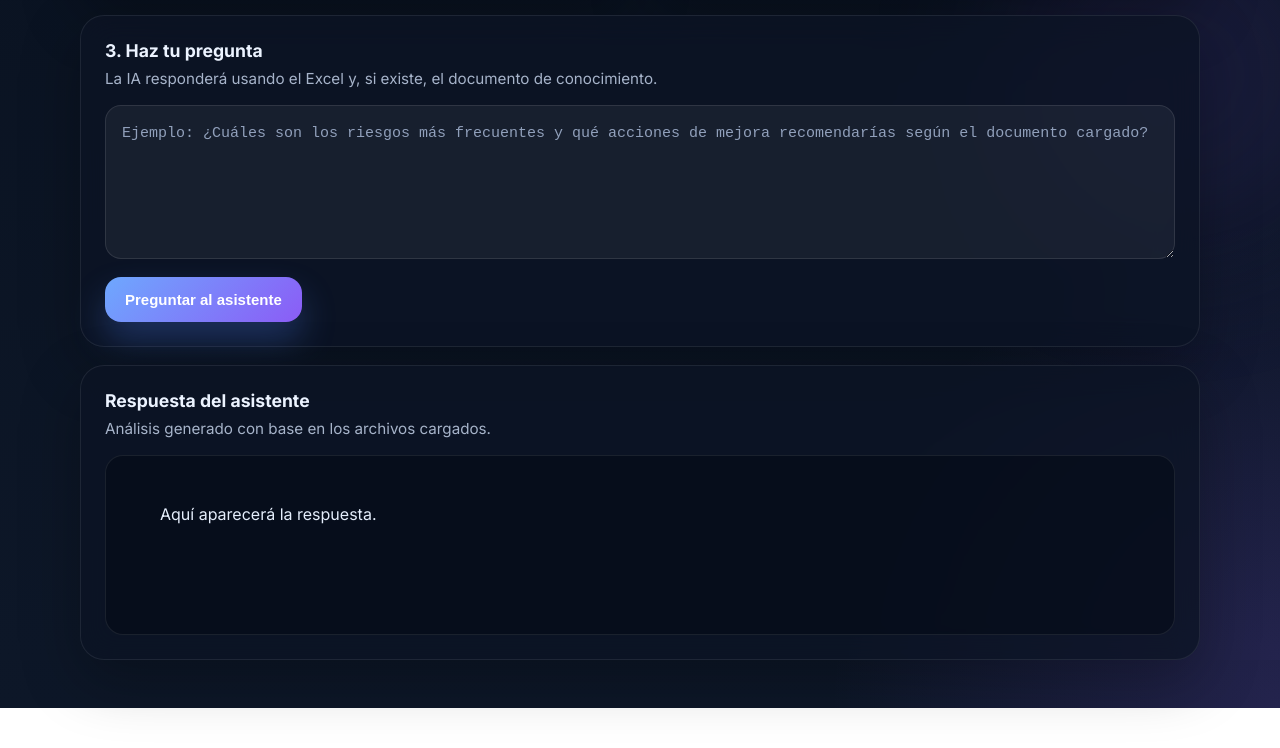
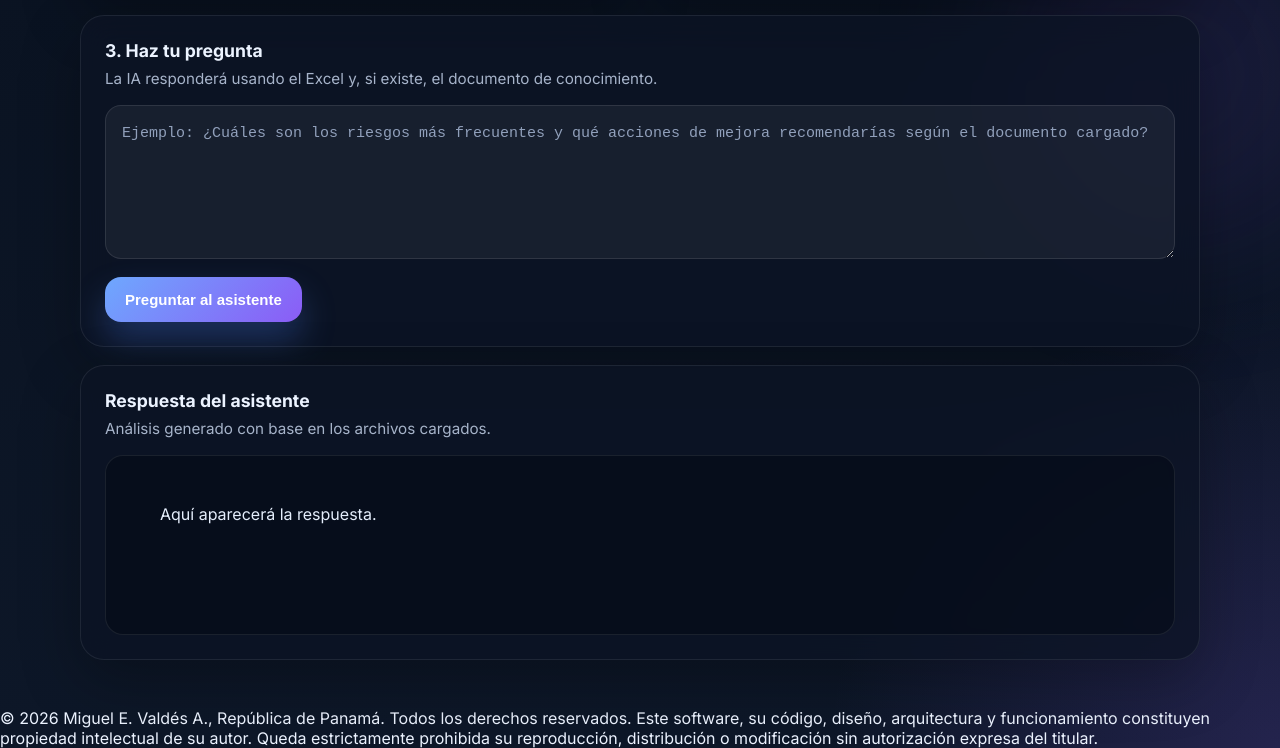
Before and after one commit to Michael99x/Assistant-ai-test, a plain HTML site: page index.html in a window 1280 px wide. Shown: the part 665-1413 px from the top of the page. Before the commit the page ends 1373 px from the top, so only its background shows below. Drawn offline with nearby package versions, Linux system fonts and the light colour scheme.

Commit message:
Update index.html

```diff
--- a/index.html
+++ b/index.html
@@ -92,6 +92,12 @@
     </section>
   </main>
 
+<footer class="footer">
+  © 2026 Miguel E. Valdés A., República de Panamá. Todos los derechos reservados.
+  Este software, su código, diseño, arquitectura y funcionamiento constituyen propiedad intelectual de su autor.
+  Queda estrictamente prohibida su reproducción, distribución o modificación sin autorización expresa del titular.
+</footer>
+
   <script src="https://cdn.jsdelivr.net/npm/xlsx/dist/xlsx.full.min.js"></script>
   <script src="https://unpkg.com/mammoth/mammoth.browser.min.js"></script>
   <script src="app.js"></script>
```
